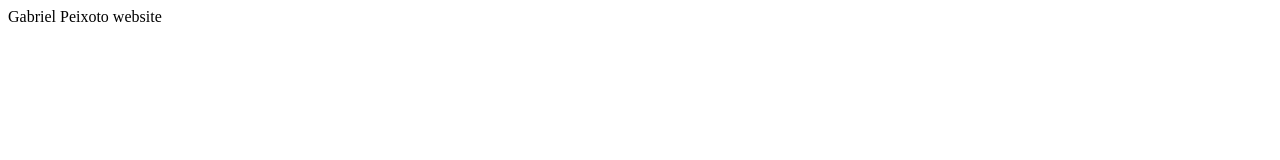
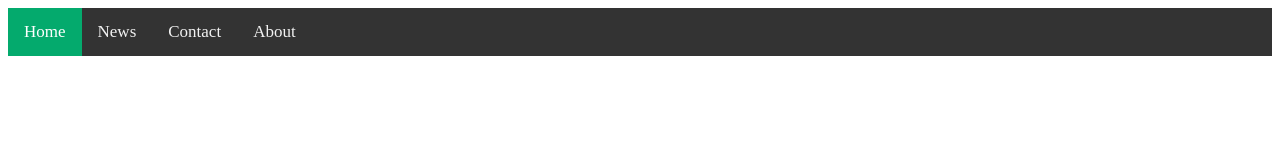
Before and after one commit to gabrielpeixoto-cvai/gabrielpeixoto-cvai.github.io.old, a plain HTML site: page index.html in a window 1280 px wide. Drawn offline with Linux system fonts and the light colour scheme.

Commit message:
Add simple initial website with navbar

```diff
--- a/index.html
+++ b/index.html
@@ -1 +1,16 @@
-Gabriel Peixoto website
+ <!DOCTYPE html>
+<html>
+<head>
+<link rel="stylesheet" href="styles/styles.css">
+</head>
+<body>
+
+<div class="topnav">
+  <a class="active" href="#home">Home</a>
+  <a href="#news">News</a>
+  <a href="#contact">Contact</a>
+  <a href="#about">About</a>
+</div>
+
+</body>
+</html>
--- /dev/null
+++ b/styles/styles.css
@@ -0,0 +1,27 @@
+/* Add a black background color to the top navigation */
+.topnav {
+  background-color: #333;
+  overflow: hidden;
+}
+
+/* Style the links inside the navigation bar */
+.topnav a {
+  float: left;
+  color: #f2f2f2;
+  text-align: center;
+  padding: 14px 16px;
+  text-decoration: none;
+  font-size: 17px;
+}
+
+/* Change the color of links on hover */
+.topnav a:hover {
+  background-color: #ddd;
+  color: black;
+}
+
+/* Add a color to the active/current link */
+.topnav a.active {
+  background-color: #04AA6D;
+  color: white;
+}
```
